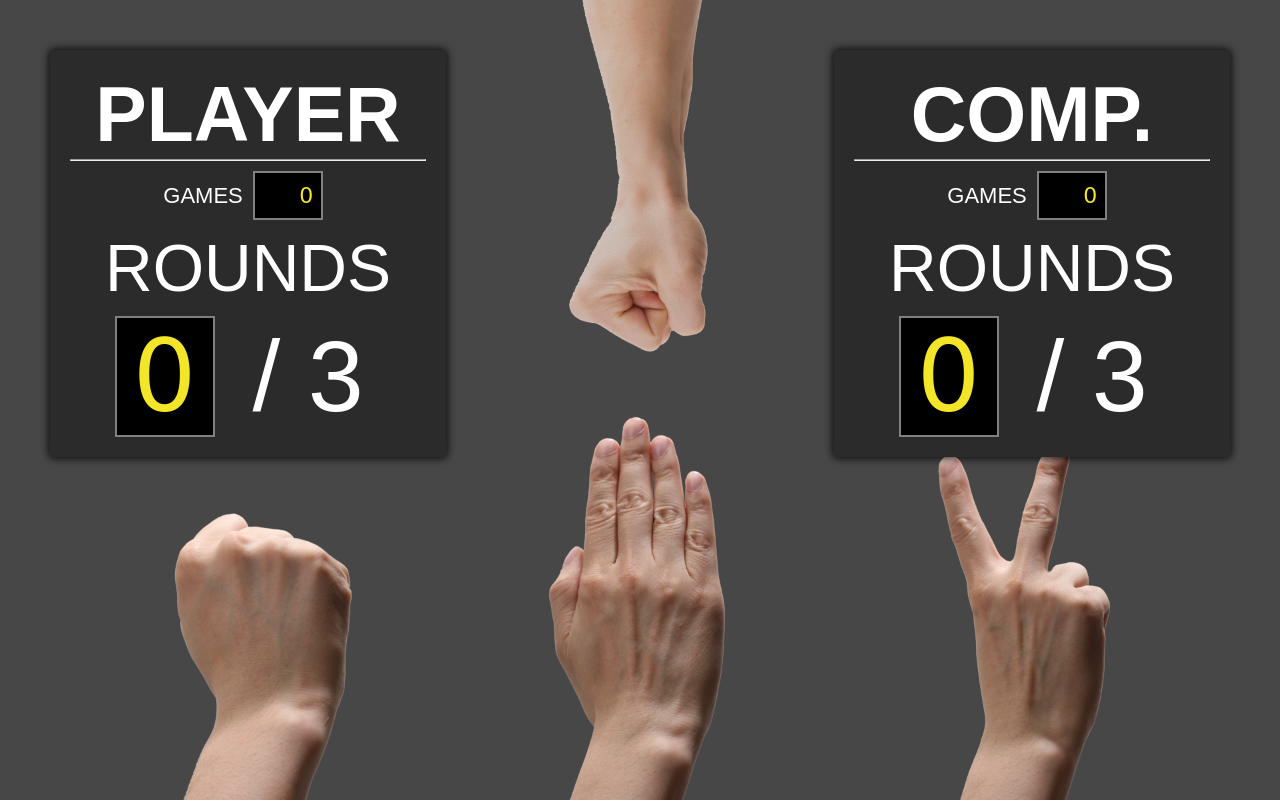
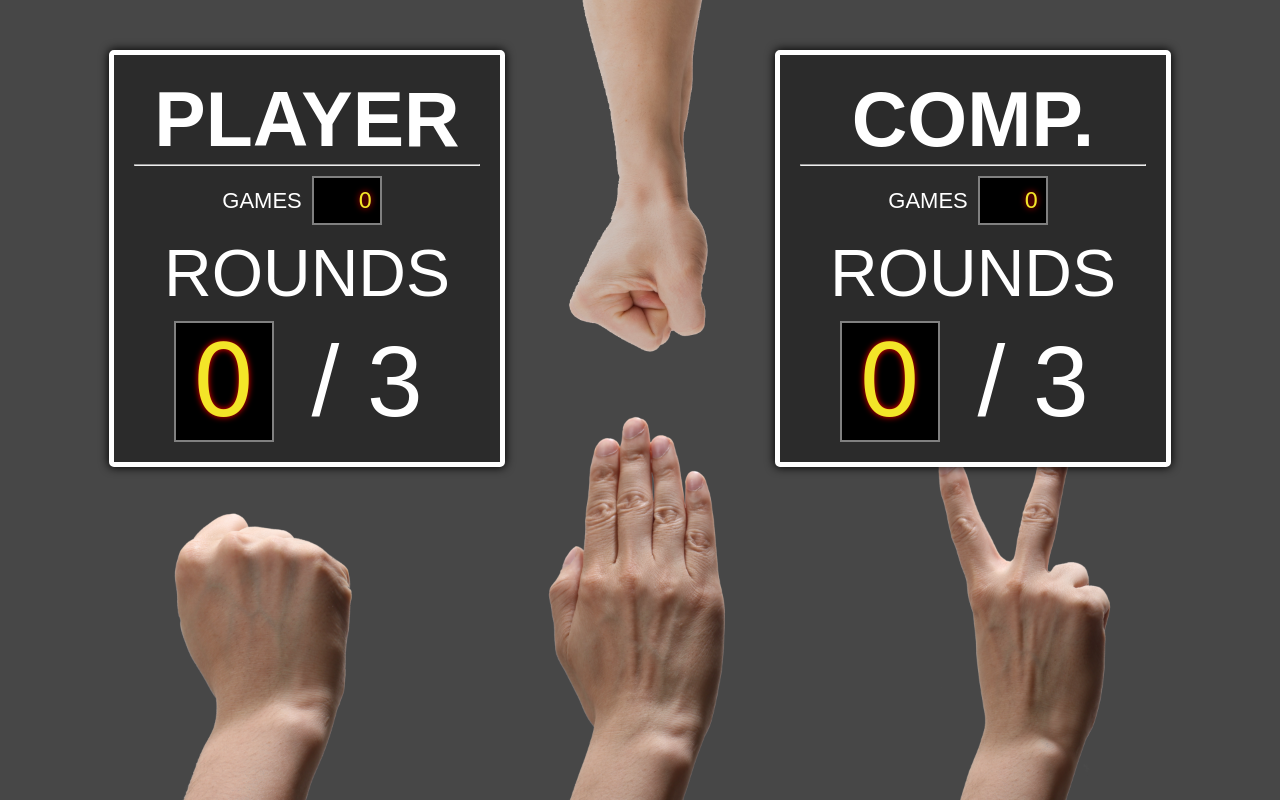
Before and after one commit to CutlerSheridan/rock-paper-scissors-js, a plain HTML site: page index.html in a window 1280 px wide. Drawn offline with Linux system fonts and the light colour scheme; a web font is replaced by a local one.

Commit message:
Tweak UI

```diff
--- a/index.html
+++ b/index.html
@@ -37,7 +37,7 @@
         <span class="total-rounds"> / 3 </span>
       </div>
     </div>
-    <div id="scoreboard-filler"></div>
+
     <div id="comp-side" class="scores-div">
       <h1 class="identification">COMP.</h1>
       <hr>
--- a/styles/style.css
+++ b/styles/style.css
@@ -56,15 +56,20 @@ body {
     flex-direction: column;
     width: 18em;
     text-align: center;
-    border-radius: .25rem;
+    border: 5px solid white;
+    border-radius: .5rem;
     box-shadow: 0 0 1rem .05rem rgba(0,0,0,1);
     padding: 2rem;
     background: rgb(43, 43, 43);
     flex-shrink: 1;
 }
-#scoreboard-filler {
-    width: 18rem;
-    flex-shrink: 0;
+#player-side {
+    margin-left: 5%;
+    margin-right: 12rem;
+}
+#comp-side {
+    margin-left: 12rem;
+    margin-right: 5%;
 }
 .identification {
     font-size: 3.5em;
@@ -85,6 +90,7 @@ body {
     color: var(--clr-yellow);
     font-family: "Codystar", cursive;
     border: .2rem solid grey;
+    text-shadow: 0 0 6px red;
 }
 .games-won {
     width: 7rem;
```
